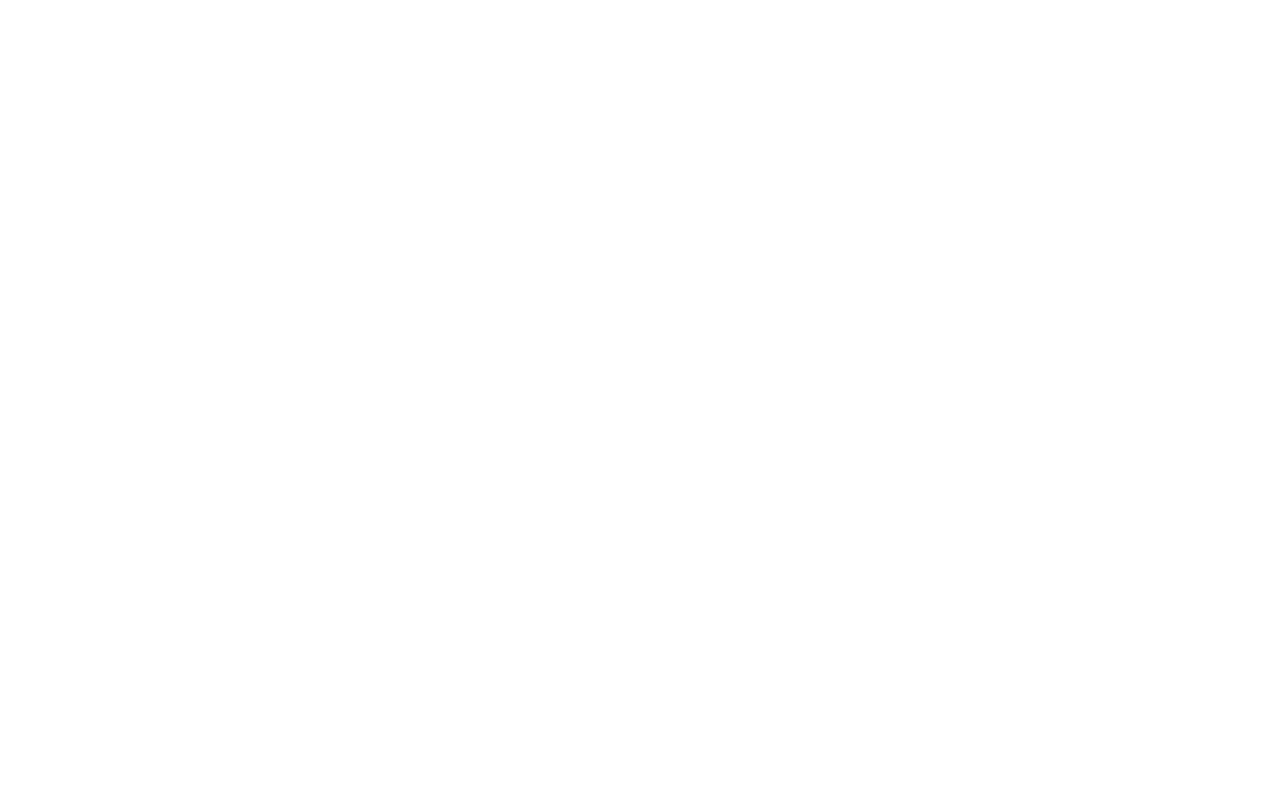
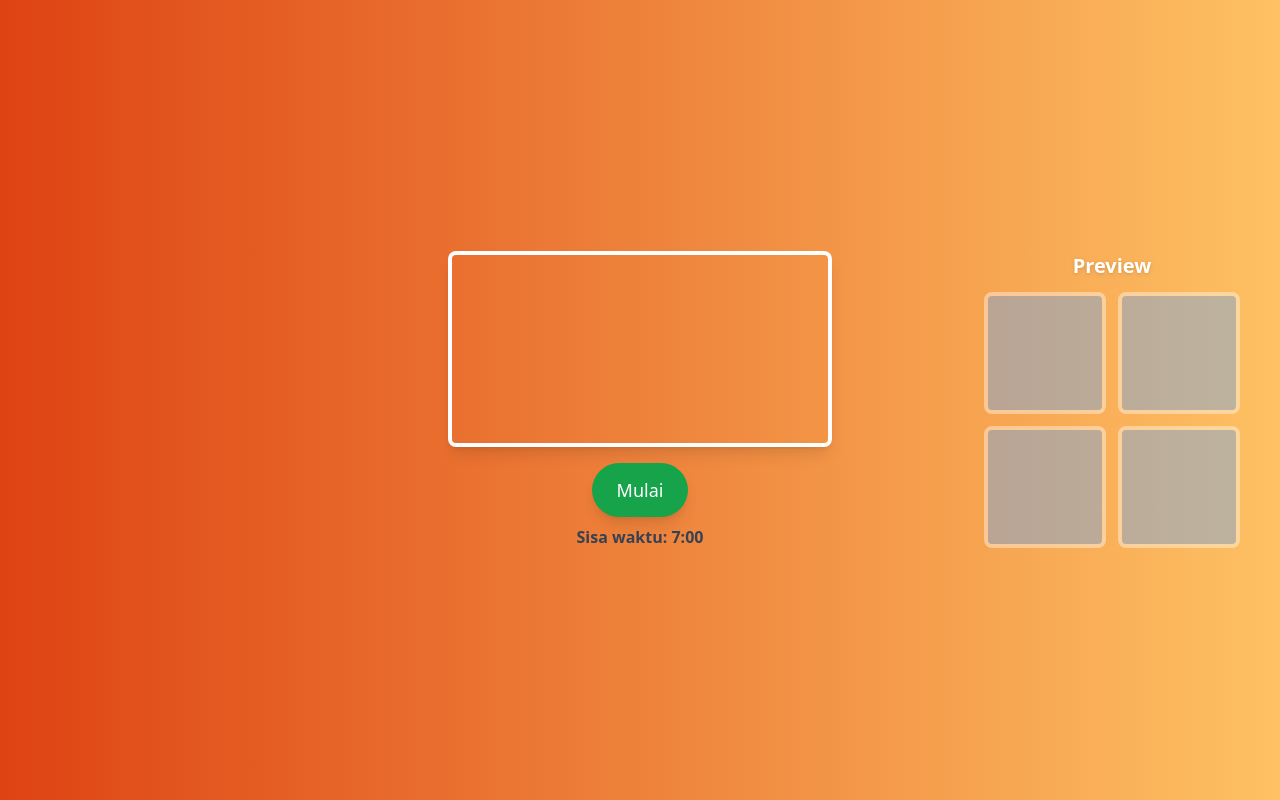
Before and after one commit to AndreasTopuh/FotoboxJO, a React (Vite) app in the folder client/: page /camera in a window 1280 px wide. Before the commit this address had no page. Built offline with nearby package versions, Linux system fonts and the light colour scheme; no server answers.

Commit message:
adding the camerasession

```diff
--- a/client/index.html
+++ b/client/index.html
@@ -5,6 +5,8 @@
     <link rel="icon" type="image/svg+xml" href="/vite.svg" />
     <meta name="viewport" content="width=device-width, initial-scale=1.0" />
     <script src="https://app.sandbox.midtrans.com/snap/snap.js" data-client-key="Mid-client-tD6YPHAfqmO8OabO"></script>
+    <link rel="stylesheet"
+      href="https://fonts.googleapis.com/css2?family=Material+Symbols+Outlined:opsz,wght,FILL,GRAD@20..48,100..700,0..1,-50..200&icon_names=autorenew" />
     <title>Vite + React</title>
   </head>
   <body>
--- a/client/src/index.css
+++ b/client/src/index.css
@@ -9,7 +9,7 @@
 
   color-scheme: light dark;
   color: rgba(255, 255, 255, 0.87);
-/* background: linear-gradient(to right, #DE4313, #FEC163); */
+background: linear-gradient(to right, #DE4313, #FEC163);
 
   font-synthesis: none;
   text-rendering: optimizeLegibility;
--- a/client/src/pages/Camera.jsx
+++ /dev/null
@@ -1,18 +0,0 @@
-import { useEffect, useRef } from 'react';
-
-export default function Camera() {
-  const videoRef = useRef();
-
-  useEffect(() => {
-    navigator.mediaDevices.getUserMedia({ video: true })
-      .then(stream => (videoRef.current.srcObject = stream))
-      .catch(() => alert('Kamera gagal diakses'));
-  }, []);
-
-  return (
-    <div className="flex flex-col items-center justify-center h-screen bg-black text-white">
-      <video ref={videoRef} autoPlay className="rounded-lg w-2/3 max-w-lg border-4" />
-      <button className="mt-4 bg-green-500 px-6 py-2 rounded-full">Ambil Foto</button>
-    </div>
-  );
-}
--- /dev/null
+++ b/client/src/pages/CameraSession.jsx
@@ -0,0 +1,155 @@
+import { useEffect, useRef, useState } from 'react';
+import RetakeIcon from '../assets/retake.svg';
+
+
+export default function CameraSession() {
+  const videoRef = useRef(null);
+  const canvasRef = useRef(null);
+  const [photos, setPhotos] = useState([null, null, null, null]);
+  const [timer, setTimer] = useState(3);
+  const [globalTimer, setGlobalTimer] = useState(420);
+  const [currentIdx, setCurrentIdx] = useState(0);
+  const [step, setStep] = useState('idle');
+  const [expired, setExpired] = useState(false);
+
+  useEffect(() => {
+    navigator.mediaDevices.getUserMedia({ video: true }).then(stream => {
+      videoRef.current.srcObject = stream;
+    }).catch(() => alert('Kamera gagal diakses'));
+  }, []);
+
+  useEffect(() => {
+    if (step === 'countdown' && timer > 0) {
+      const interval = setInterval(() => setTimer(t => t - 1), 1000);
+      return () => clearInterval(interval);
+    } else if (step === 'countdown' && timer === 0) {
+      capturePhoto(currentIdx);
+    }
+  }, [timer, step]);
+
+  useEffect(() => {
+    if (step !== 'idle' && globalTimer > 0) {
+      const interval = setInterval(() => setGlobalTimer(t => t - 1), 1000);
+      return () => clearInterval(interval);
+    } else if (globalTimer === 0) {
+      setExpired(true);
+      setStep('idle');
+    }
+  }, [globalTimer, step]);
+
+  const startSession = () => {
+    setPhotos([null, null, null, null]);
+    setCurrentIdx(0);
+    setTimer(3);
+    setGlobalTimer(420);
+    setExpired(false);
+    setStep('countdown');
+  };
+
+  const capturePhoto = (index) => {
+    const canvas = canvasRef.current;
+    const video = videoRef.current;
+    canvas.width = video.videoWidth;
+    canvas.height = video.videoHeight;
+    const ctx = canvas.getContext('2d');
+    ctx.drawImage(video, 0, 0, canvas.width, canvas.height);
+    const data = canvas.toDataURL('image/png');
+
+    const updated = [...photos];
+    updated[index] = data;
+    setPhotos(updated);
+
+    const nextIdx = updated.findIndex(p => p === null);
+    if (nextIdx !== -1) {
+      setCurrentIdx(nextIdx);
+      setTimer(3);
+      setStep('countdown');
+    } else {
+      setStep('done');
+    }
+  };
+
+  const retake = (index) => {
+    setCurrentIdx(index);
+    setTimer(3);
+    setStep('countdown');
+  };
+
+  return (
+    <>
+      {/* Kamera & tombol */}
+      <div className="absolute left-1/2 top-1/2 -translate-x-1/2 -translate-y-1/2 flex flex-col items-center justify-center">
+        <video ref={videoRef} autoPlay className="rounded-lg w-96 max-w-full shadow-lg border-4 border-white" />
+
+        {step === 'countdown' && (
+          <div className="absolute text-white text-7xl font-bold bg-black bg-opacity-60 px-8 py-3 rounded-full mt-[-100px]">
+            {timer}
+          </div>
+        )}
+
+        {expired && (
+          <div className="absolute top-10 bg-red-600 text-white px-6 py-3 rounded-xl shadow-lg text-xl animate-pulse">
+            ⏳ Waktumu sudah habis!
+          </div>
+        )}
+
+        <div className="mt-4">
+          {step === 'idle' || step === 'done' ? (
+            <button
+              onClick={step === 'done' ? () => window.location.href = "/edit" : startSession}
+              className="bg-green-600 hover:bg-green-700 text-white px-6 py-3 text-lg rounded-full shadow-lg"
+              disabled={expired}
+            >
+              {step === 'done' ? 'Lanjut ke Edit' : 'Mulai'}
+            </button>
+          ) : null}
+        </div>
+
+        <div className="mt-2 text-gray-700 font-semibold">
+          Sisa waktu: {Math.floor(globalTimer / 60)}:{String(globalTimer % 60).padStart(2, '0')}
+        </div>
+
+        <canvas ref={canvasRef} className="hidden" />
+      </div>
+
+      {/* Preview */}
+      <div className="absolute right-6 top-1/2 -translate-y-1/2 w-72 p-4 bg-transparent">
+        <h2 className="text-xl font-bold mb-3 text-center text-white drop-shadow">Preview</h2>
+        <div className="grid grid-cols-2 gap-3">
+          {photos.map((photo, i) => (
+            <div key={i} className="relative">
+              {photo ? (
+                <>
+                  <img src={photo} alt={`Foto ${i + 1}`} className="rounded-lg border-2 border-white shadow" />
+                  <button
+                    onClick={() => retake(i)}
+                    className="absolute top-1 right-1 bg-white rounded-full shadow p-1"
+                    title="Ulangi Foto"
+                  >
+                    <img src={RetakeIcon} alt="Retake" className="w-5 h-5" />
+                  </button>
+
+                </>
+              ) : (
+                <div className="aspect-square w-full bg-blue-400 opacity-40 rounded-lg border-4 border-white" />
+              )}
+            </div>
+          ))}
+        </div>
+      </div>
+
+      {/* ICON STYLE */}
+      <style>
+        {`
+          .material-symbols-outlined {
+            font-variation-settings:
+              'FILL' 0,
+              'wght' 400,
+              'GRAD' 0,
+              'opsz' 24;
+          }
+        `}
+      </style>
+    </>
+  );
+}
--- a/client/src/routes.jsx
+++ b/client/src/routes.jsx
@@ -3,7 +3,7 @@ import Landing from './pages/Landing';
 import ChoosePackage from './pages/ChoosePackage';
 import Payment from './pages/Payment';
 import FrameSelect from './pages/FrameSelect';
-// import CameraSession from './pages/CameraSession';
+import CameraSession from './pages/CameraSession';
 // import PhotoEditor from './pages/PhotoEditor';
 // import Preview from './pages/Preview';
 // import Output from './pages/Output';
@@ -16,7 +16,7 @@ export default function AppRoutes() {
         <Route path="/paket" element={<ChoosePackage />} />
         <Route path="/payment" element={<Payment />} />
         <Route path="/frame" element={<FrameSelect />} />
-        {/* <Route path="/camera" element={<CameraSession />} /> */}
+        <Route path="/camera" element={<CameraSession />} />
         {/* <Route path="/edit" element={<PhotoEditor />} /> */}
         {/* <Route path="/preview" element={<Preview />} /> */}
         {/* <Route path="/output" element={<Output />} /> */}
```
Also changed, not shown: client/src/assets/retake.svg (added).
